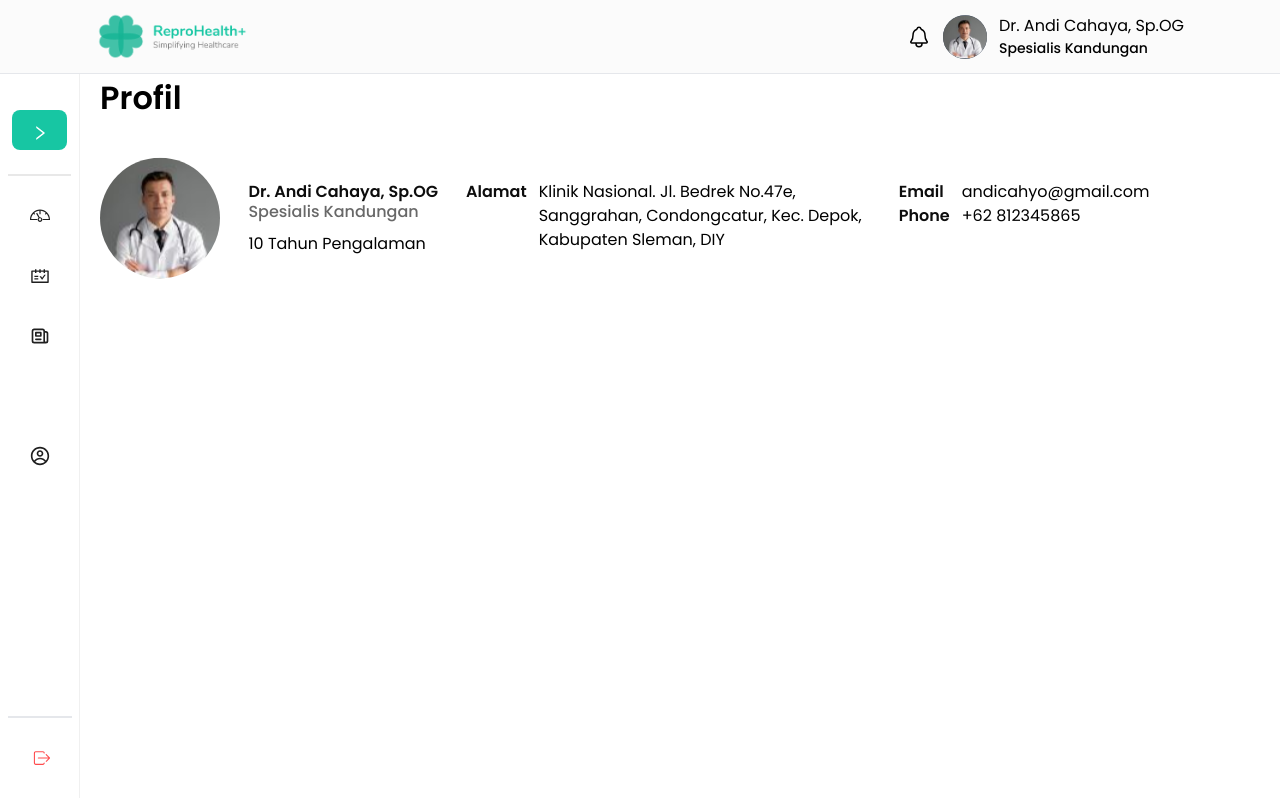
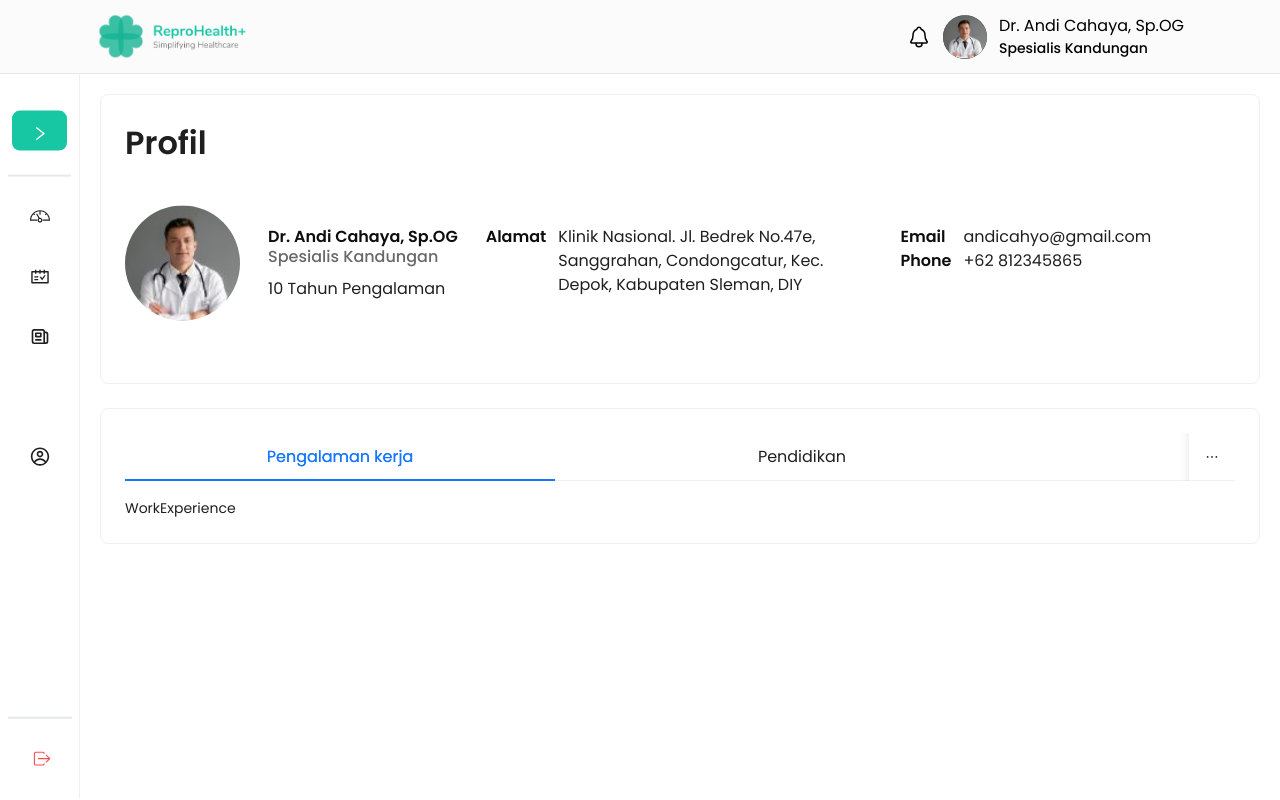
Before and after one commit to team-capstone-1/fe-repro-health, a React (Vite) app: page /profil in a window 1280 px wide. Built offline with nearby package versions, Linux system fonts and the light colour scheme; some icons are missing.

Commit message:
add layout and tabs doctor profile

```diff
--- a/src/routers/index.jsx
+++ b/src/routers/index.jsx
@@ -13,8 +13,8 @@ import Verify from "@/views/auth-views/Verify";
 import ResetPassword from "@/views/auth-views/ResetPassword";
 
 import Dashboard from "@/views/app-views/dashboard";
-import DoctorProfile from "@/views/app-views/profile/components/DoctorProfile";
 import PrivateRoute from "./PrivateRoute";
+import Profile from "@/views/app-views/profile";
 
 export default function SetupRoutes() {
   return (
@@ -28,7 +28,7 @@ export default function SetupRoutes() {
       </Route>
       <Route path="/" element={<PrivateRoute />}>
         <Route path="/dashboard" element={<Dashboard />} />
-        <Route path="/profil" element={<DoctorProfile />} />
+        <Route path="/profil" element={<Profile />} />
       </Route>
       <Route path="/login" element={<Login />} />
       <Route path="/forgot-password" element={<ForgotPassword />} />
--- a/src/views/app-views/profile/components/DoctorProfile.jsx
+++ b/src/views/app-views/profile/components/DoctorProfile.jsx
@@ -1,14 +1,16 @@
 import React from "react";
 import profileDoctor from "@/assets/profile-doctor.svg";
+import { Card } from "antd";
 
 export default function DoctorProfile() {
   return (
     <>
+      <Card>
         <h3>Profil</h3>
         <div className="flex items-center space-x-7">
           <div id="doctor-image">
             <img
-            className="w-48 h-48 md:w-40"
+              className="h-48 w-48 md:w-40"
               id="doctor-image"
               src={profileDoctor}
               alt="profile-doctor"
@@ -16,23 +18,31 @@ export default function DoctorProfile() {
           </div>
           <div className="flex space-x-7">
             <div className="flex flex-col" id="doctor-information">
-            <p className="text-sm md:text-base font-semibold text-grey-900">Dr. Andi Cahaya, Sp.OG</p>
-            <p className="-mt-1 font-medium text-grey-300 text-sm md:text-base">
+              <p className="text-sm font-semibold text-grey-900 md:text-base">
+                Dr. Andi Cahaya, Sp.OG
+              </p>
+              <p className="-mt-1 text-sm font-medium text-grey-300 md:text-base">
                 Spesialis Kandungan
               </p>
               <p className="mt-2 capitalize">10 tahun pengalaman</p>
             </div>
             <div className="flex w-[40%] space-x-3" id="doctor-address">
-            <p className="text-sm md:text-base font-semibold text-grey-900">Alamat</p>
+              <p className="text-sm font-semibold text-grey-900 md:text-base">
+                Alamat
+              </p>
               <p className="text-sm md:text-base">
-              Klinik Nasional. Jl. Bedrek No.47e, Sanggrahan, Condongcatur, Kec.
-              Depok, Kabupaten Sleman, DIY
+                Klinik Nasional. Jl. Bedrek No.47e, Sanggrahan, Condongcatur,
+                Kec. Depok, Kabupaten Sleman, DIY
               </p>
             </div>
             <div className="flex space-x-3" id="doctor-contacts">
               <div className="flex-col">
-              <p className="text-sm md:text-base font-semibold text-grey-900">Email</p>
-              <p className="text-sm md:text-base font-semibold text-grey-900">Phone</p>
+                <p className="text-sm font-semibold text-grey-900 md:text-base">
+                  Email
+                </p>
+                <p className="text-sm font-semibold text-grey-900 md:text-base">
+                  Phone
+                </p>
               </div>
               <div className="flex-col">
                 <p className="text-sm md:text-base">andicahyo@gmail.com</p>
@@ -41,6 +51,7 @@ export default function DoctorProfile() {
             </div>
           </div>
         </div>
+      </Card>
     </>
   );
 }
--- /dev/null
+++ b/src/views/app-views/profile/components/TabsDoctor.jsx
@@ -0,0 +1,35 @@
+import { Card, Col, Row, Tabs } from "antd";
+import React from "react";
+import WorkExperience from "./WorkExperience";
+
+function TabsDoctor() {
+  const onChange = (key) => {
+    console.log(key);
+  };
+
+  const tabs = [
+    {
+      key: "1",
+      label: <p className="w-[430px] text-center">Pengalaman kerja</p>,
+      children: <WorkExperience />,
+    },
+    {
+      key: "2",
+      label: <p className="w-[430px] text-center">Pendidikan</p>,
+      children: "Content of Tab Pane 2",
+    },
+    {
+      key: "3",
+      label: <p className="w-[430px] text-center">Sertifikasi</p>,
+      children: "Content of Tab Pane 3",
+    },
+  ];
+
+  return (
+    <Card>
+      <Tabs defaultActiveKey="1" items={tabs} onChange={onChange} />
+    </Card>
+  );
+}
+
+export default TabsDoctor;
--- a/src/views/app-views/profile/index.jsx
+++ b/src/views/app-views/profile/index.jsx
@@ -0,0 +1,21 @@
+import { Col, Row } from "antd";
+
+import DoctorProfile from "./components/DoctorProfile";
+import TabsDoctor from "./components/TabsDoctor";
+
+function Profile() {
+  return (
+    <section className="mb-5 py-5">
+      <Row gutter={[16, 24]}>
+        <Col span={24}>
+          <DoctorProfile />
+        </Col>
+        <Col span={24}>
+          <TabsDoctor />
+        </Col>
+      </Row>
+    </section>
+  );
+}
+
+export default Profile;
```
Lines whose indentation alone changed are shown as unchanged.
